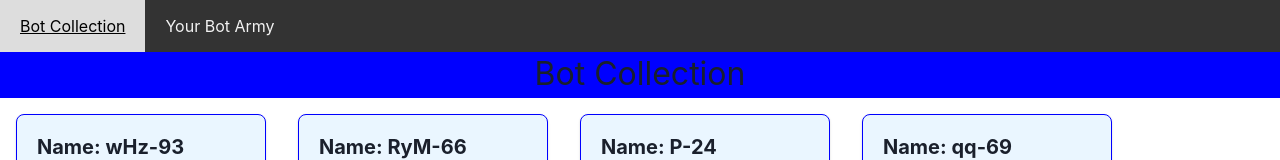
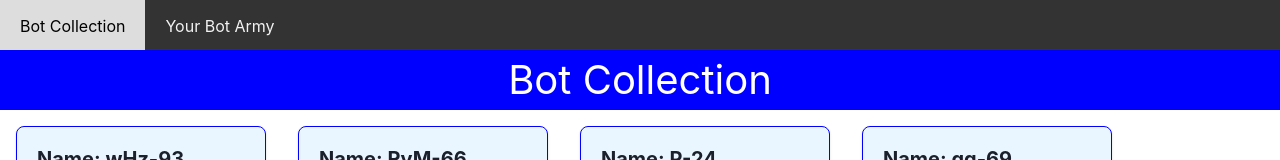
Before and after one commit to Brian-Mariga/phase-2-bot-battlr-code-challenge, a React (Create React App) app: page / in a window 1280 px wide. Shown: the top 160 px of the page. Built offline with nearby package versions, Linux system fonts and the light colour scheme; data requests are answered from the project's data file.

Commit message:
Navbar complete

```diff
--- a/src/App.css
+++ b/src/App.css
@@ -3,12 +3,20 @@
   flex-wrap: wrap;
 }
 .title {
-  font-size: xx-large;
-  align-items: center;
+  font-size: 2.5rem;
   background: blue;
-  justify-content: center;
+  color: #fff;
   text-align: center;
-  padding-top: 50px;
+  left: 50%;
+  transform: translateX(-50%);
+  width: 100%;
+  z-index: 1001;
+  position: fixed;
+  top: 50px;
+  left: 50%;
+  transform: translateX(-50%);
+  width: 100%;
+  z-index: 1001;
 }
 
 .navbar {
@@ -33,3 +41,7 @@
   background-color: #ddd;
   color: black;
 }
+
+body {
+  padding-top: 110px;
+}
```
Also changed, not shown: src/Components/NavBar.jsx (+3 -6 lines).
